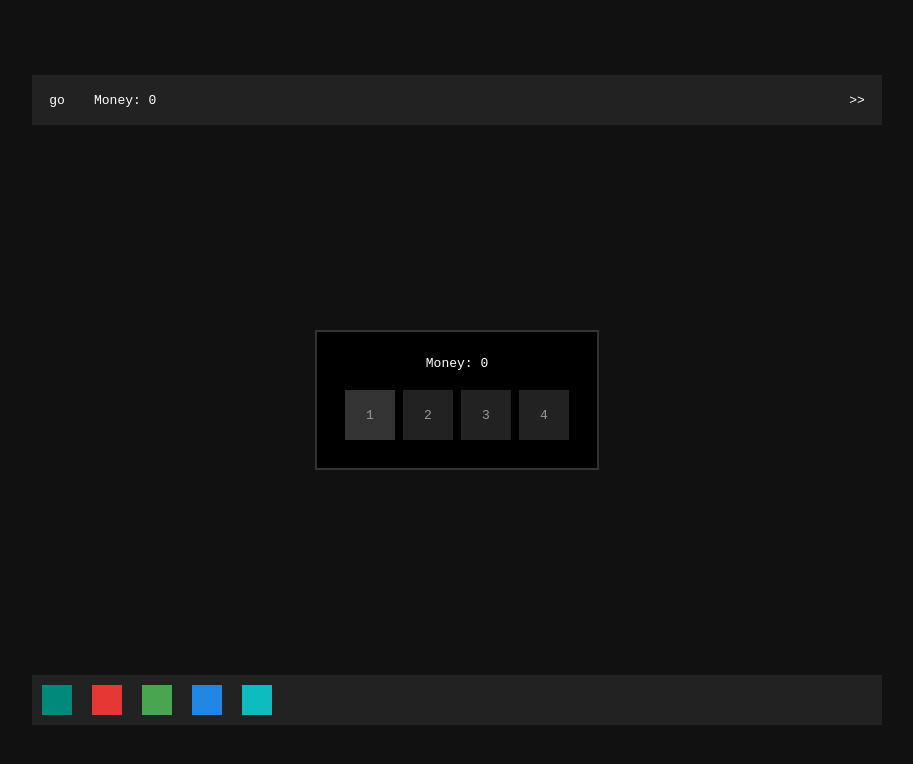
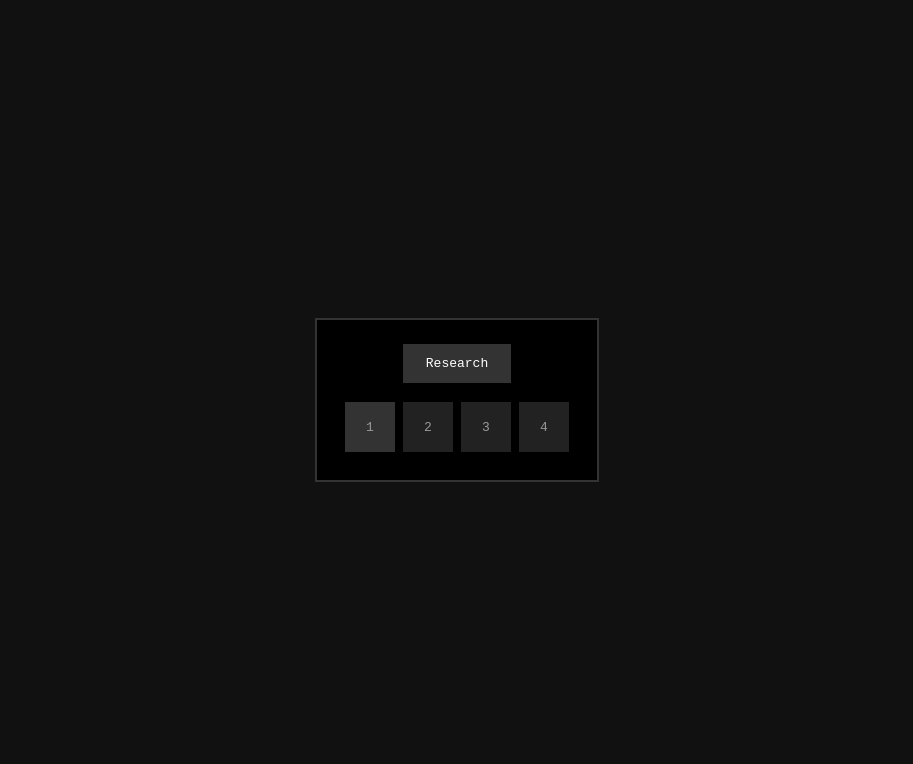
Before and after one commit to FlopieUtd/tower-defense, a React app: page / in a window 1280 px wide. Shown: the top 764 px of the page, without its empty margins (183-1096 px from the left). Built offline with nearby package versions, Linux system fonts and the light colour scheme.

Commit message:
Add activeScreen enum and add research screen

```diff
--- a/src/css/style.css
+++ b/src/css/style.css
@@ -119,7 +119,9 @@ canvas {
 }
 
 .lose-screen,
-.win-screen {
+.win-screen,
+.menu-screen,
+.research-screen {
   background: black;
   display: flex;
   align-items: center;
@@ -184,3 +186,46 @@ canvas {
 .level-button-is-unlocked:hover {
   background: #444;
 }
+
+.research-button {
+  background: #333;
+  width: 108px;
+  padding: 12px 0;
+  display: flex;
+  justify-content: center;
+  cursor: pointer;
+}
+
+.research-button:hover {
+  background: #444;
+}
+
+.research-tabs {
+  display: flex;
+  justify-content: stretch;
+  margin-top: 16px;
+  margin-bottom: 16px;
+}
+
+.research-tab {
+  width: 100px;
+  height: 40px;
+  display: flex;
+  justify-content: center;
+  align-items: center;
+  background: #222;
+  cursor: pointer;
+}
+
+.research-tab.active {
+  background: #333;
+}
+
+.research-tab:hover {
+  background: #333;
+}
+
+.research-container {
+  margin-bottom: 16px;
+  width: 100%;
+}
--- a/src/ts/enemies/update.ts
+++ b/src/ts/enemies/update.ts
@@ -1,9 +1,10 @@
 import { uuid } from "uuidv4";
+import { TILE_SIZE } from "../consts";
 import { callNextWave, checkForGameWin, getDistanceBetweenPositions } from "../engine";
 import { PositionType } from "../levels";
 import { Enemy } from "../state/Enemy";
 import { EnemyBlueprint } from "../state/EnemyBlueprint";
-import { engine } from "../state/Engine";
+import { engine, Screen } from "../state/Engine";
 import { game } from "../state/Game";
 import { Level } from "../state/Level";
 import { arePositionsEqual, breadthFirstSearch, getUniquePosition } from "../utils";
@@ -84,15 +85,7 @@ export const move = (current: PositionType, next: PositionType, speed: number) =
 };
 
 export const spawnEnemies = () => {
-  const {
-    isGameStarted,
-    tick,
-    waveTick,
-    incrementWaveTick,
-    resetTicks,
-    isGameWon,
-    isGameOver,
-  } = engine;
+  const { isGameStarted, tick, waveTick, incrementWaveTick, resetTicks, activeScreen } = engine;
   const { currentWaveGroup, level } = game;
   if (level.waves[currentWaveGroup]) {
     const waveGroup = level.waves[currentWaveGroup];
@@ -123,7 +116,7 @@ export const spawnEnemies = () => {
     incrementWaveTick();
     if (waveTick > 1 && waveTick % 1200 === 0) {
       resetTicks();
-      if (!isGameOver && !isGameWon) {
+      if (activeScreen === Screen.Game) {
         callNextWave();
       }
     }
@@ -144,8 +137,8 @@ export const spawnEnemy = (
     health: enemyBlueprint.originalHealth,
     route,
     deviation: {
-      x: Math.floor(Math.random() * 20 - 10),
-      y: Math.floor(Math.random() * 20 - 10),
+      x: Math.floor(Math.random() * (TILE_SIZE / 2) - TILE_SIZE / 4),
+      y: Math.floor(Math.random() * (TILE_SIZE / 2) - TILE_SIZE / 4),
     },
   };
   addEnemy(newEnemy);
--- a/src/ts/engine/index.ts
+++ b/src/ts/engine/index.ts
@@ -4,7 +4,7 @@ import { spawnEnemies, updateEnemies } from "../enemies/update";
 import { levelCreator, levels, PositionType } from "../levels"; // eslint-disable-line
 import { renderBuildings, renderMap } from "../levels/render";
 import { construction } from "../state/Construction";
-import { engine } from "../state/Engine";
+import { engine, Screen } from "../state/Engine";
 import { game } from "../state/Game";
 import { Level } from "../state/Level"; // eslint-disable-line
 import { user } from "../state/User";
@@ -14,10 +14,9 @@ import { handleEscape, registerEventHandlers } from "./event_handlers";
 
 const checkGameState = (health: number) => {
   if (health <= 0) {
-    const { setIsGameOver, setIsGameStarted } = engine;
+    const { setActiveScreen } = engine;
     handleEscape();
-    setIsGameStarted(false);
-    setIsGameOver(true);
+    setActiveScreen(Screen.Lose);
   }
 };
 
@@ -62,14 +61,14 @@ let last = timestamp();
 let delta = 0;
 
 export const frame = () => {
-  const { isPaused, isFastForward, isGameOver } = engine;
+  const { isPaused, isFastForward, activeScreen } = engine;
   const { health } = game;
   const now = timestamp();
   const step = isFastForward ? 1 / 240 : 1 / 60;
   delta = delta + Math.min(1, (now - last) / 1000);
   while (delta > step) {
     delta = delta - step;
-    if (!isPaused && !isGameOver) {
+    if (!isPaused && activeScreen === Screen.Game) {
       update();
     }
   }
@@ -77,7 +76,7 @@ export const frame = () => {
 
   render();
   checkGameState(health);
-  if (!isGameOver) {
+  if (activeScreen === Screen.Game) {
     requestAnimationFrame(frame);
   }
 };
@@ -106,7 +105,7 @@ export const resetGameState = () => {
 export const startLevel = (level: Level) => {
   const { startingMoney } = level;
   const { setCurrentWave, setMoney, setLevel } = game;
-  const { setIsGameOver, setIsGameWon, setIsMenuActive } = engine;
+  const { setActiveScreen } = engine;
 
   resetGameState();
 
@@ -114,9 +113,7 @@ export const startLevel = (level: Level) => {
   setCurrentWave(0);
   setMoney(startingMoney);
 
-  setIsGameOver(false);
-  setIsGameWon(false);
-  setIsMenuActive(false);
+  setActiveScreen(Screen.Game);
 
   requestAnimationFrame(frame);
 };
@@ -139,10 +136,9 @@ export const callNextWave = () => {
 };
 
 export const handleGameWon = () => {
-  const { setIsGameStarted, setIsGameWon } = engine;
+  const { setActiveScreen } = engine;
   handleEscape();
-  setIsGameStarted(false);
-  setIsGameWon(true);
+  setActiveScreen(Screen.Win);
   game.setStarsWon(getStars(game.health));
   const levelStatus = {
     levelNumber: game.level.levelNumber,
--- a/src/ts/state/Engine.ts
+++ b/src/ts/state/Engine.ts
@@ -1,12 +1,18 @@
 import { observable } from "mobx";
+
+export const enum Screen {
+  Lose,
+  Win,
+  Menu,
+  Research,
+  Game,
+}
 
 export class Engine {
   public isPaused: boolean = false;
+  @observable public activeScreen: Screen = Screen.Menu;
   @observable public isFastForward: boolean = false;
   @observable public isGameStarted: boolean = false;
-  @observable public isGameOver: boolean = false;
-  @observable public isGameWon: boolean = false;
-  @observable public isMenuActive: boolean = true;
   @observable public nextWaveInNSeconds: number = 0;
   public tick: number = 0;
   public waveTick: number = 0;
@@ -14,10 +20,8 @@ export class Engine {
 
   constructor() {
     this.setIsPaused = this.setIsPaused.bind(this);
+    this.setActiveScreen = this.setActiveScreen.bind(this);
     this.setIsFastForward = this.setIsFastForward.bind(this);
-    this.setIsGameOver = this.setIsGameOver.bind(this);
-    this.setIsGameWon = this.setIsGameWon.bind(this);
-    this.setIsMenuActive = this.setIsMenuActive.bind(this);
     this.incrementTick = this.incrementTick.bind(this);
     this.incrementWaveTick = this.incrementWaveTick.bind(this);
     this.callNextWave = this.callNextWave.bind(this);
@@ -32,14 +36,8 @@ export class Engine {
   public setIsFastForward(isFastForward: boolean) {
     this.isFastForward = isFastForward;
   }
-  public setIsGameOver(isGameOver: boolean) {
-    this.isGameOver = isGameOver;
-  }
-  public setIsGameWon(isGameWon: boolean) {
-    this.isGameWon = isGameWon;
-  }
-  public setIsMenuActive(isMenuActive: boolean) {
-    this.isMenuActive = isMenuActive;
+  public setActiveScreen(screen: Screen) {
+    this.activeScreen = screen;
   }
   public incrementTick() {
     this.tick++;
--- a/src/ts/towers/update.ts
+++ b/src/ts/towers/update.ts
@@ -1,4 +1,5 @@
 import { uuid } from "uuidv4";
+import { TILE_SIZE } from "../consts";
 import { Enemy } from "../state/Enemy";
 import { game } from "../state/Game";
 import { mouse } from "../state/Mouse";
@@ -76,7 +77,13 @@ export const updateTowers = (towers: Tower[], enemies: Enemy[]) => {
         target.isUnderFire = true;
         target.health -= damagePerShot;
       }
-      setTargetPosition(target.position);
+
+      const targetPositionWithDeviation = {
+        x: target.position.x + target.deviation.x / TILE_SIZE,
+        y: target.position.y + target.deviation.y / TILE_SIZE,
+      };
+
+      setTargetPosition(targetPositionWithDeviation);
     } else {
       setTargetPosition(null);
     }
--- a/src/ts/ui/App.tsx
+++ b/src/ts/ui/App.tsx
@@ -1,26 +1,28 @@
 import { observer } from "mobx-react";
 import React, { useEffect } from "react"; // eslint-disable-line
 import { initializeGame } from "../engine";
-import { engine } from "../state/Engine";
+import { engine, Screen } from "../state/Engine";
 import { BottomBar } from "./components/BottomBar/BottomBar"; // eslint-disable-line
 import { LoseScreen } from "./components/LoseScreen/LoseScreen";
 import { MenuScreen } from "./components/MenuScreen/MenuScreen";
+import { ResearchScreen } from "./components/ResearchScreen/ResearchScreen";
 import { TopBar } from "./components/TopBar/TopBar"; // eslint-disable-line
 import { WinScreen } from "./components/WinScreen/WinScreen";
 
 export const App = observer(() => {
-  const { isGameOver, isGameWon, isMenuActive } = engine;
+  const { activeScreen } = engine;
   useEffect(() => {
     initializeGame();
   }, []);
 
   return (
     <>
-      <TopBar />
-      {isGameOver && <LoseScreen />}
-      {isGameWon && <WinScreen />}
-      {isMenuActive && <MenuScreen />}
-      <BottomBar />
+      {activeScreen === Screen.Game && <TopBar />}
+      {activeScreen === Screen.Game && <BottomBar />}
+      {activeScreen === Screen.Lose && <LoseScreen />}
+      {activeScreen === Screen.Win && <WinScreen />}
+      {activeScreen === Screen.Menu && <MenuScreen />}
+      {activeScreen === Screen.Research && <ResearchScreen />}
     </>
   );
 });
--- a/src/ts/ui/components/MenuScreen/MenuScreen.tsx
+++ b/src/ts/ui/components/MenuScreen/MenuScreen.tsx
@@ -1,12 +1,22 @@
 import { observer } from "mobx-react";
 import React from "react";
+import { engine, Screen } from "../../../state/Engine";
 import { user } from "../../../state/User";
 import { LevelButton } from "../LevelButton/LevelButton";
 
 export const MenuScreen = observer(() => {
+  const handleResearch = () => {
+    const { setActiveScreen } = engine;
+    setActiveScreen(Screen.Research);
+  };
+
   return (
-    <div className="lose-screen">
-      <p>Money: {user.money}</p>
+    <div className="menu-screen">
+      <div>
+        <div className="research-button" onClick={handleResearch}>
+          Research
+        </div>
+      </div>
       <br />
       <div className="level-grid">
         {user.progress.map(level => (
--- /dev/null
+++ b/src/ts/ui/components/ResearchScreen/ResearchScreen.tsx
@@ -0,0 +1,45 @@
+import React, { useCallback, useState } from "react";
+import { engine, Screen } from "../../../state/Engine";
+import { towerBlueprints } from "../../../towers/blueprints";
+
+export const ResearchScreen = () => {
+  const handleMenu = () => {
+    const { setActiveScreen } = engine;
+    setActiveScreen(Screen.Menu);
+  };
+
+  const [activeTab, setActiveTab] = useState("turret");
+
+  return (
+    <div className="research-screen">
+      <h1>Research</h1>
+      <div className="research-tabs">
+        {towerBlueprints.map(tower => (
+          <div
+            className={`${tower.type === activeTab ? "active" : ""} research-tab`}
+            onClick={() => {
+              setActiveTab(tower.type);
+            }}
+          >
+            {tower.type}
+          </div>
+        ))}
+      </div>
+      <div className="research-container">
+        fire rate
+        <br />
+        range
+        <br />
+        damage
+        <br />
+        rotation speed
+        <br />
+        price
+        <br />
+      </div>
+      <div className="research-button" onClick={handleMenu}>
+        Menu
+      </div>
+    </div>
+  );
+};
--- a/src/ts/ui/components/WinScreen/WinScreen.tsx
+++ b/src/ts/ui/components/WinScreen/WinScreen.tsx
@@ -2,7 +2,7 @@ import { observer } from "mobx-react";
 import React from "react";
 import { restartLevel } from "../../../engine";
 import { levelCreator } from "../../../levels";
-import { engine } from "../../../state/Engine";
+import { engine, Screen } from "../../../state/Engine";
 import { game } from "../../../state/Game";
 
 export const WinScreen = observer(() => {
@@ -13,10 +13,8 @@ export const WinScreen = observer(() => {
   };
 
   const handleContinue = () => {
-    const { setIsGameWon, setIsGameOver, setIsMenuActive } = engine;
-    setIsGameWon(false);
-    setIsGameOver(false);
-    setIsMenuActive(true);
+    const { setActiveScreen } = engine;
+    setActiveScreen(Screen.Win);
   };
 
   return (
```
Also changed, not shown: src/ts/engine/event_handlers.ts (+5 -5 lines), 1 other file (tests, documents, lock files or other folders).
